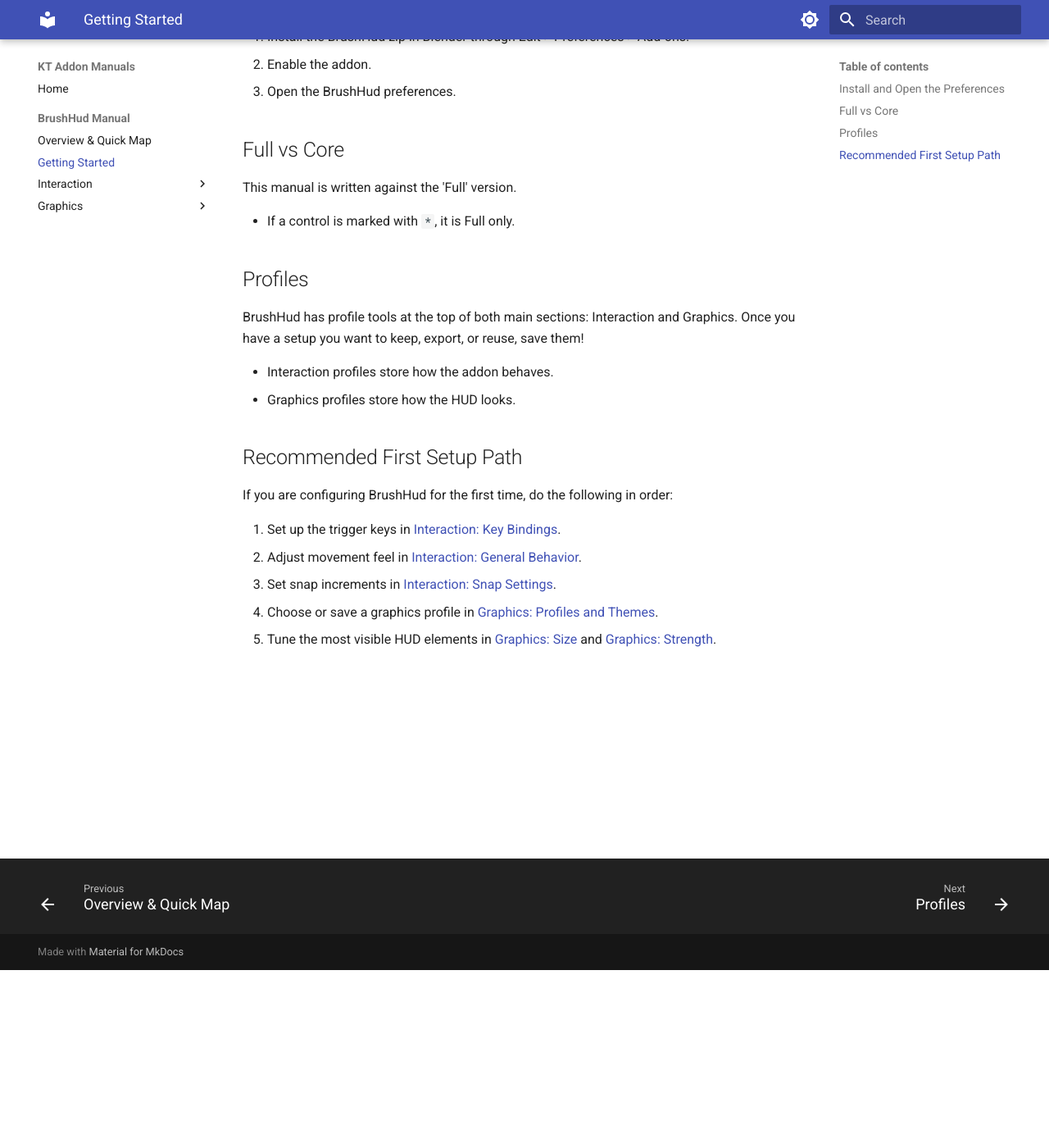
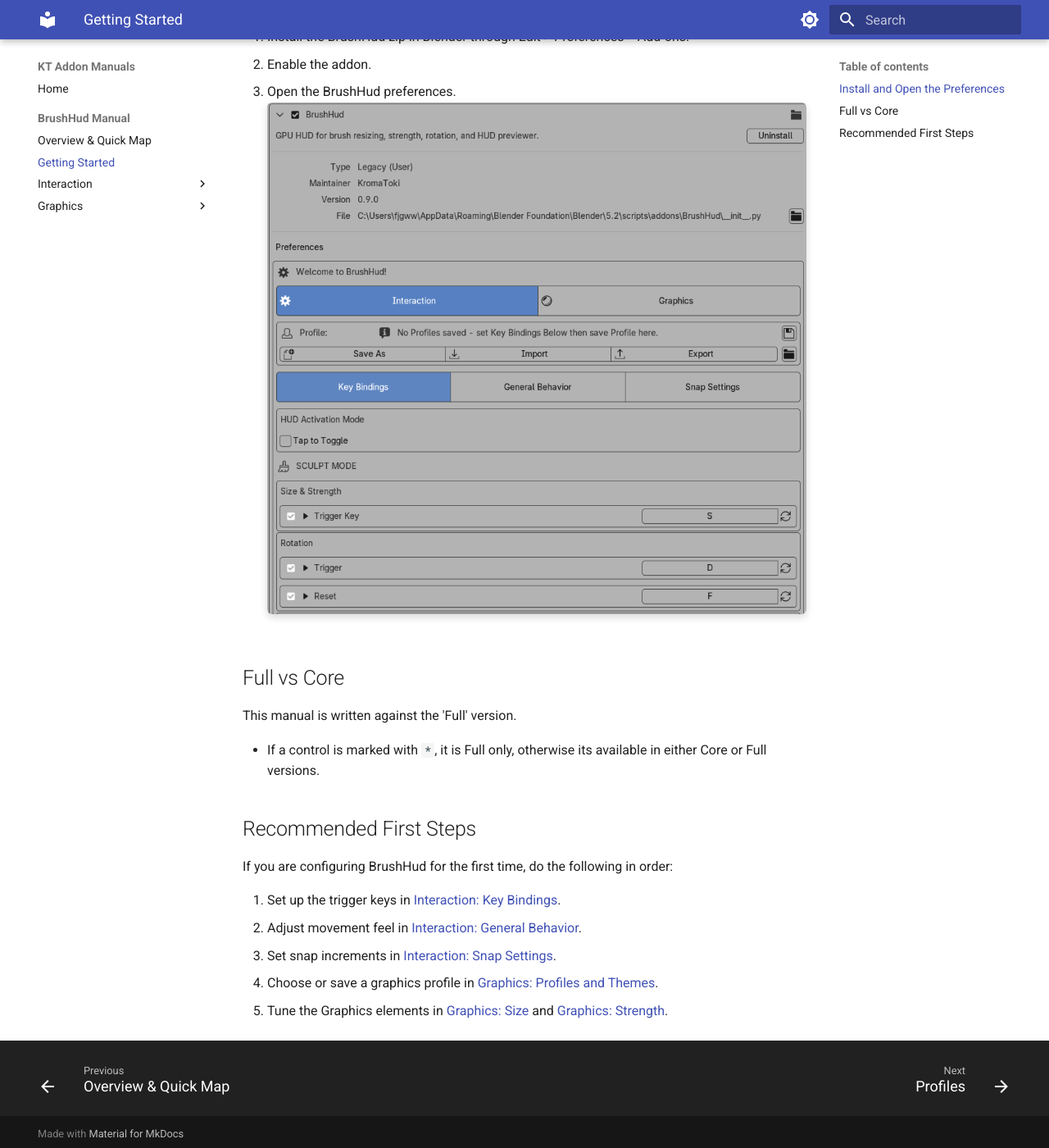
Before and after one commit to KromaToki/Addon_Docs, an MkDocs documentation site: the page built from docs/brushhud/getting-started.md, in a window 1280 px wide and 1400 px high, scrolled down 217 px. Shown: the whole window at 82% size. Built offline with MkDocs 1.6.1 and Material for MkDocs 9.7.7, drawn with Linux system fonts in a browser that asks for light colours.

Commit message:
updating the intro pages
added mainscreen and hudPrefs images

```diff
--- a/docs/brushhud/getting-started.md
+++ b/docs/brushhud/getting-started.md
@@ -5,23 +5,16 @@
 1. Install the BrushHud zip in Blender through Edit > Preferences > Add-ons.
 2. Enable the addon.
 3. Open the BrushHud preferences.
+<img src="../assets/hudPrefs.png" alt="Key Bindings" class="sticky-aside-img">
 
 ## Full vs Core
 
 This manual is written against the 'Full' version.
 
-- If a control is marked with `*`, it is Full only.
+- If a control is marked with `*`, it is Full only, otherwise its available in either Core or Full versions.
 
 
-## Profiles
-
-BrushHud has profile tools at the top of both main sections: Interaction and Graphics. Once you have a setup you want to keep, export, or reuse, save them!
-
-- Interaction profiles store how the addon behaves.
-- Graphics profiles store how the HUD looks.
-
-
-## Recommended First Setup Path
+## Recommended First Steps
 
 If you are configuring BrushHud for the first time, do the following in order:
 
@@ -29,4 +22,4 @@
 2. Adjust movement feel in [Interaction: General Behavior](./interaction/general-behavior.md).
 3. Set snap increments in [Interaction: Snap Settings](./interaction/snap-settings.md).
 4. Choose or save a graphics profile in [Graphics: Profiles and Themes](./graphics/profiles-and-themes.md).
-5. Tune the most visible HUD elements in [Graphics: Size](./graphics/size.md) and [Graphics: Strength](./graphics/strength.md).
+5. Tune the Graphics elements in [Graphics: Size](./graphics/size.md) and [Graphics: Strength](./graphics/strength.md).
```
Also changed, not shown: docs/brushhud/index.md (+5 -3 lines), docs/brushhud/assets/hudPrefs.png (added), docs/brushhud/assets/mainScreen.png (added).
